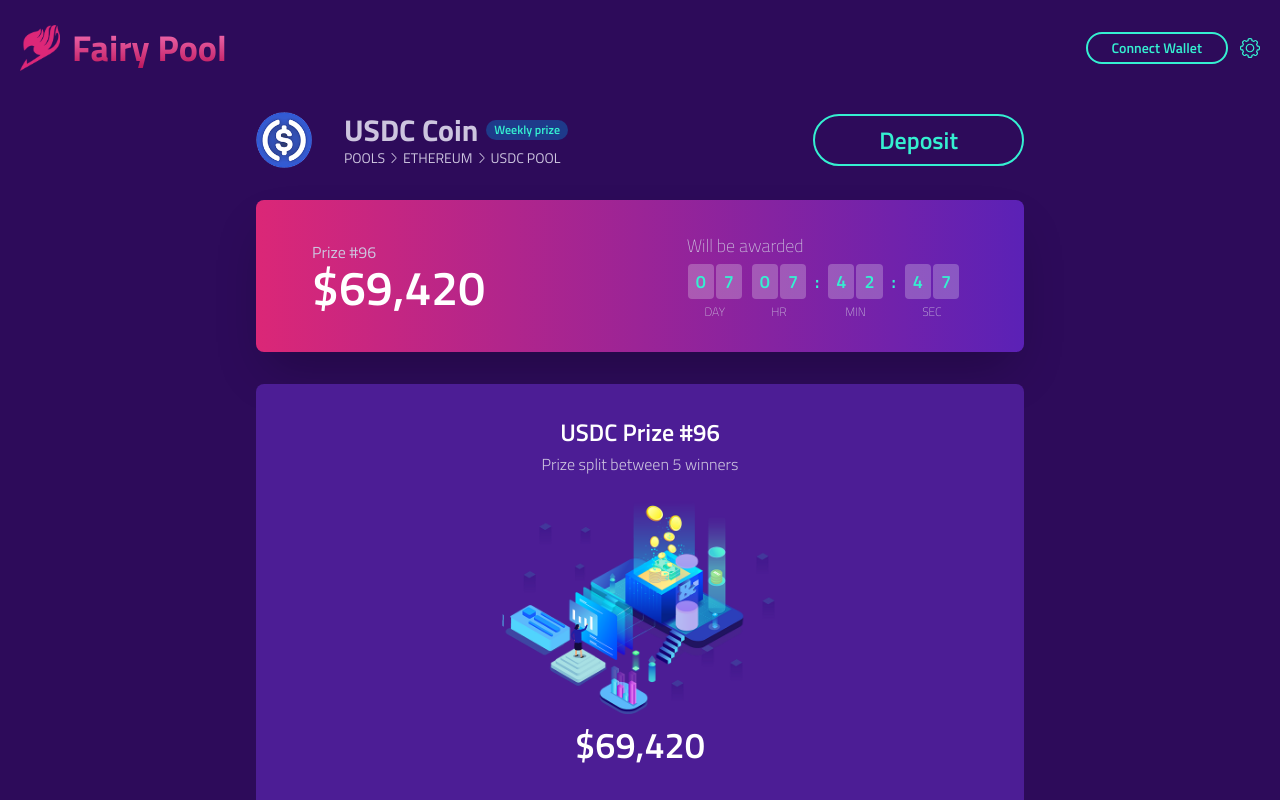
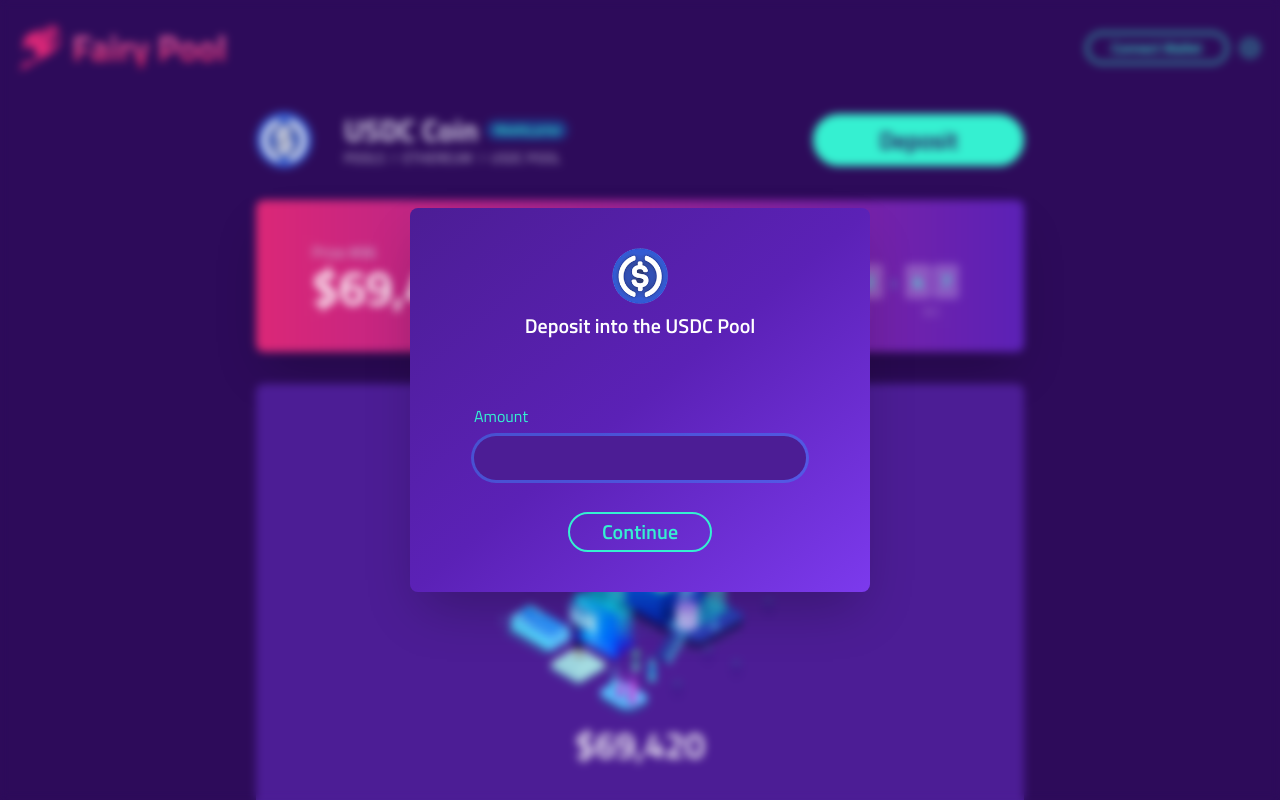
Before and after one commit to DEFI-POOL/fairy-pool-FE, a React (Create React App) app: page / in a window 1280 px wide. Both pictures are taken after a click on the element "Deposit". Shown: the top 800 px of the page. Built offline with nearby package versions, Linux system fonts and the light colour scheme.

Commit message:
Deposit modal

```diff
--- a/src/App.js
+++ b/src/App.js
@@ -1,11 +1,15 @@
+import { useState } from "react";
 import Header from "./components/Header";
 import USDC_image from "./assets/USDC.png";
 import { ReactComponent as Chevron } from "./assets/001-chevron.svg";
 import Countdown from "./components/Countdown";
 import prize_img from "./assets/wallet-dev.png";
 import yield_logo from "./assets/yield_logo.png";
+import DepositModal from "./components/DepositModal";
 
 function App() {
+  const [showModal, setShowModal] = useState(false);
+
   const prizeSplit = [25000, 11105, 11105, 11105, 11105];
 
   const genRandomTx = (len) => {
@@ -40,6 +44,7 @@ function App() {
   };
 
   return (
+    <>
       <div className="min-h-screen bg-primary font-primary">
         <Header />
         <div className="px-64 mt-12">
@@ -64,7 +69,13 @@ function App() {
                 </div>
               </div>
             </div>
-          <div className="rounded-full border-2 border-accent text-2xl text-accent px-16 py-2 font-semibold cursor-pointer hover:bg-accent hover:text-primary">
+            <div
+              onClick={() => setShowModal(true)}
+              className={
+                "rounded-full border-2 border-accent text-2xl px-16 py-2 font-semibold cursor-pointer hover:bg-accent hover:text-primary " +
+                (showModal ? "bg-accent text-primary" : "text-accent")
+              }
+            >
               Deposit
             </div>
           </div>
@@ -169,6 +180,8 @@ function App() {
           </div>
         </div>
       </div>
+      {showModal && <DepositModal close={() => setShowModal(false)} />}
+    </>
   );
 }
 
--- /dev/null
+++ b/src/components/DepositModal.js
@@ -0,0 +1,29 @@
+import USDC_image from "../assets/USDC.png";
+
+export default function DepositModal({ close }) {
+  return (
+    <div
+      onClick={close}
+      className="fixed w-screen h-screen inset-0 backdrop-blur-sm backdrop-filter flex items-center justify-center"
+    >
+      <div
+        onClick={(event) => event.stopPropagation()}
+        className="rounded-lg bg-gradient-to-br from-purple-900 via-purple-800 to-purple-600 shadow-2xl py-10 px-16 flex flex-col items-center"
+      >
+        <img src={USDC_image} className="w-14" />
+        <div className="text-white font-primary font-semibold text-xl mt-2">
+          Deposit into the USDC Pool
+        </div>
+        <div className="w-full mt-16 font-primary text-accent">Amount</div>
+        <input
+          type="number"
+          autoFocus
+          className="outline-none ring rounded-full pl-2 py-1 bg-purple-900 text-white font-primary text-3xl mt-2"
+        />
+        <div className="rounded-full border-2 border-accent px-8 py-1 text-xl text-accent font-semibold font-primary cursor-pointer hover:bg-accent hover:text-primary mt-8">
+          Continue
+        </div>
+      </div>
+    </div>
+  );
+}
--- a/src/index.css
+++ b/src/index.css
@@ -1,4 +1,16 @@
 @import url("https://fonts.googleapis.com/css2?family=Titillium+Web:ital,wght@0,200;0,300;0,400;0,600;0,700;0,900;1,200;1,300;1,400;1,600;1,700&display=swap");
+
+/* Chrome, Safari, Edge, Opera */
+input::-webkit-outer-spin-button,
+input::-webkit-inner-spin-button {
+  -webkit-appearance: none;
+  margin: 0;
+}
+
+/* Firefox */
+input[type="number"] {
+  -moz-appearance: textfield;
+}
 
 @tailwind base;
 @tailwind components;
```
Lines whose indentation alone changed are shown as unchanged.
